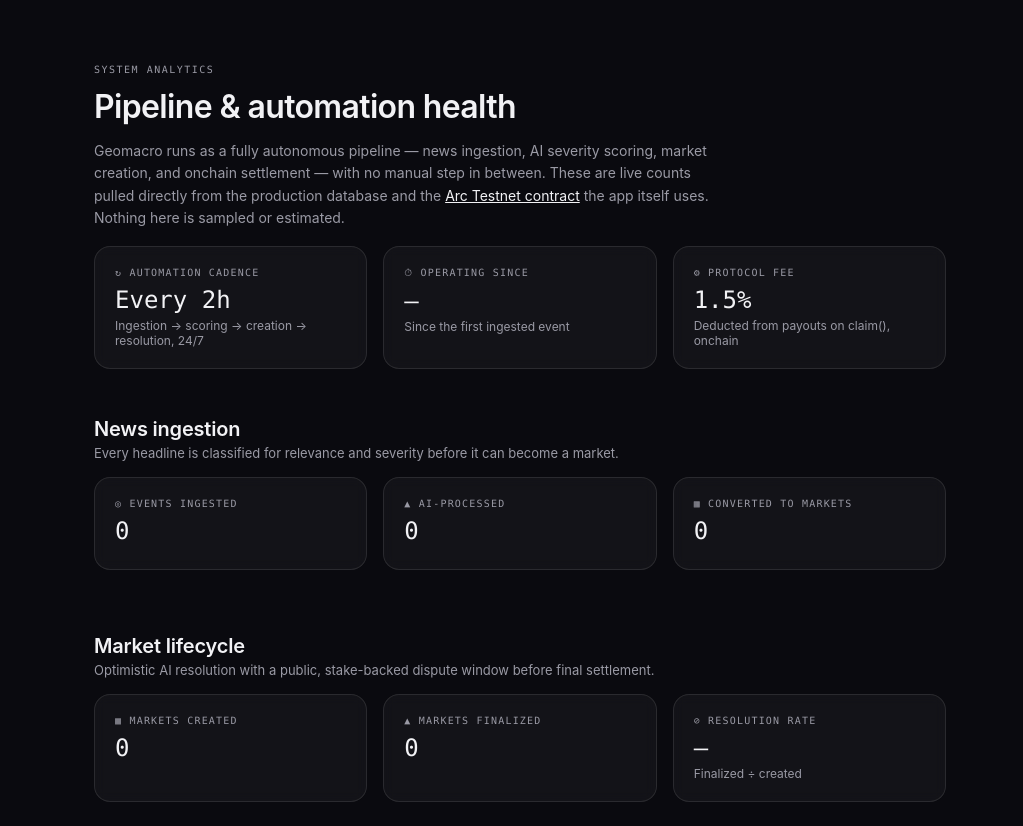
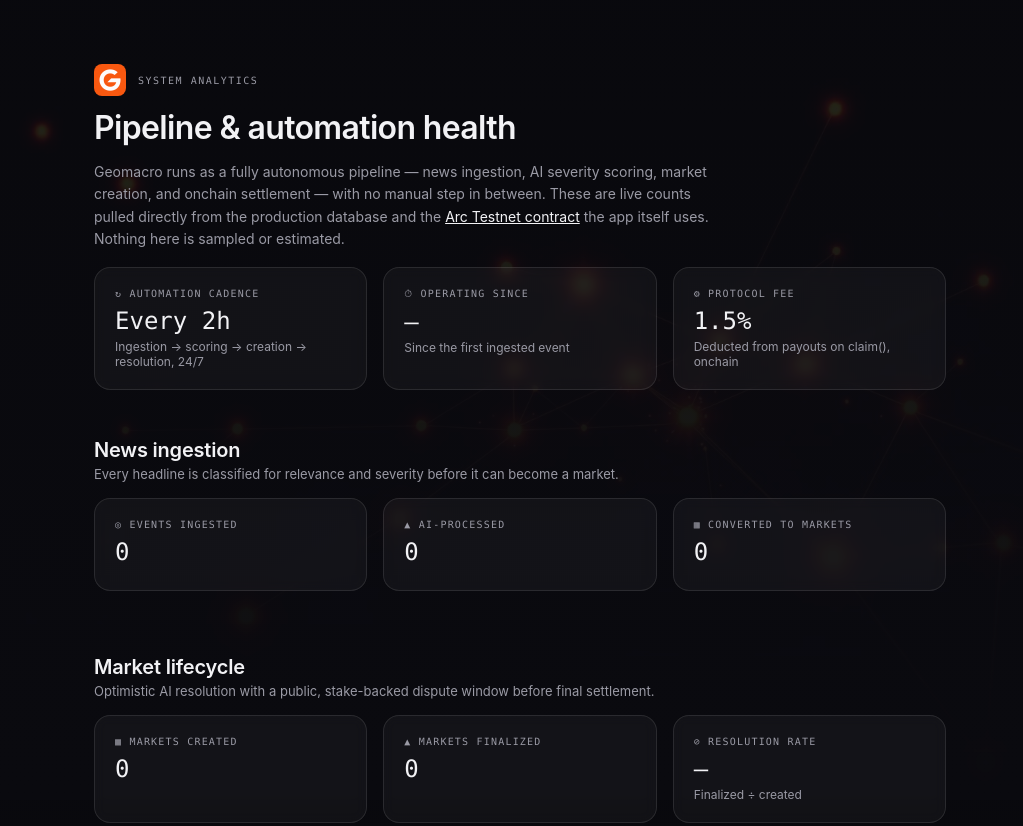
Before and after one commit to blocknine0/geomacro-analytics, a plain HTML site: page index.html in a window 1280 px wide. Shown: the top 826 px of the page, without its empty margins (120-1143 px from the left). Drawn offline with nearby package versions, Linux system fonts and the light colour scheme; no server answers.

Commit message:
brand: add Geomacro logo and hero background to analytics page

```diff
--- a/index.html
+++ b/index.html
@@ -5,6 +5,7 @@
 <meta name="viewport" content="width=device-width, initial-scale=1.0" />
 <title>Geomacro · System Analytics</title>
 <meta name="description" content="Live technical and automation health for Geomacro's onchain risk pipeline: ingestion, market lifecycle, and settlement metrics." />
+<link rel="icon" type="image/png" href="assets/logo.png" />
 <script src="https://cdn.jsdelivr.net/npm/@supabase/supabase-js@2/dist/umd/supabase.min.js"></script>
 <style>
   :root {
@@ -21,10 +22,25 @@
   * { box-sizing: border-box; }
   body {
     margin: 0;
-    background: var(--bg);
+    background:
+      linear-gradient(180deg, rgba(10,10,15,0.88) 0%, rgba(10,10,15,0.96) 60%, var(--bg) 100%),
+      url("assets/hero-bg.jpg") center top / cover no-repeat fixed;
+    background-color: var(--bg);
     color: var(--text);
     font-family: var(--sans);
     -webkit-font-smoothing: antialiased;
+    min-height: 100vh;
+  }
+  .brand-row {
+    display: flex;
+    align-items: center;
+    gap: 12px;
+  }
+  .brand-logo {
+    width: 32px;
+    height: 32px;
+    border-radius: 8px;
+    flex-shrink: 0;
   }
   main {
     max-width: 900px;
@@ -126,7 +142,10 @@
 </head>
 <body>
 <main>
-  <div class="eyebrow">System Analytics</div>
+  <div class="brand-row">
+    <img src="assets/logo.png" alt="Geomacro" class="brand-logo" />
+    <div class="eyebrow" style="margin:0;">System Analytics</div>
+  </div>
   <h1>Pipeline &amp; automation health</h1>
   <p class="lede">
     Geomacro runs as a fully autonomous pipeline — news ingestion, AI severity scoring,
```
Also changed, not shown: assets/hero-bg.jpg (added), assets/logo.png (added).
